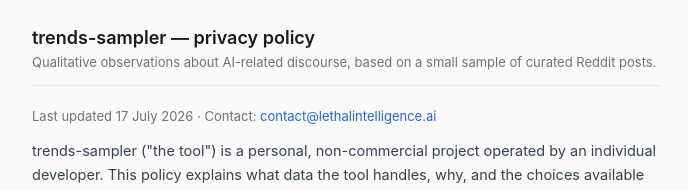
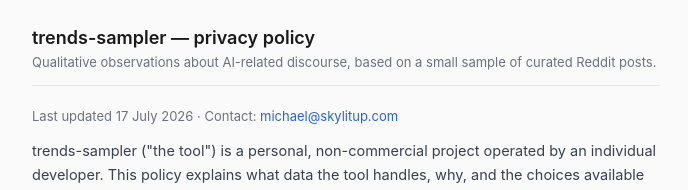
Before and after one commit to feedyourmind/trends-sampler, a Next.js app: page /privacy in a window 1280 px wide. Shown: the top 190 px of the page, without its empty margins (294-982 px from the left). Built offline with nearby package versions, Linux system fonts and the light colour scheme.

Commit message:
privacy: use michael@skylitup.com as contact

```diff
--- a/app/privacy/page.tsx
+++ b/app/privacy/page.tsx
@@ -1,6 +1,6 @@
 export const metadata = { title: 'Privacy — trends-sampler' };
 
-const CONTACT = 'contact@lethalintelligence.ai';
+const CONTACT = 'michael@skylitup.com';
 
 export default function PrivacyPage() {
   return (
```
